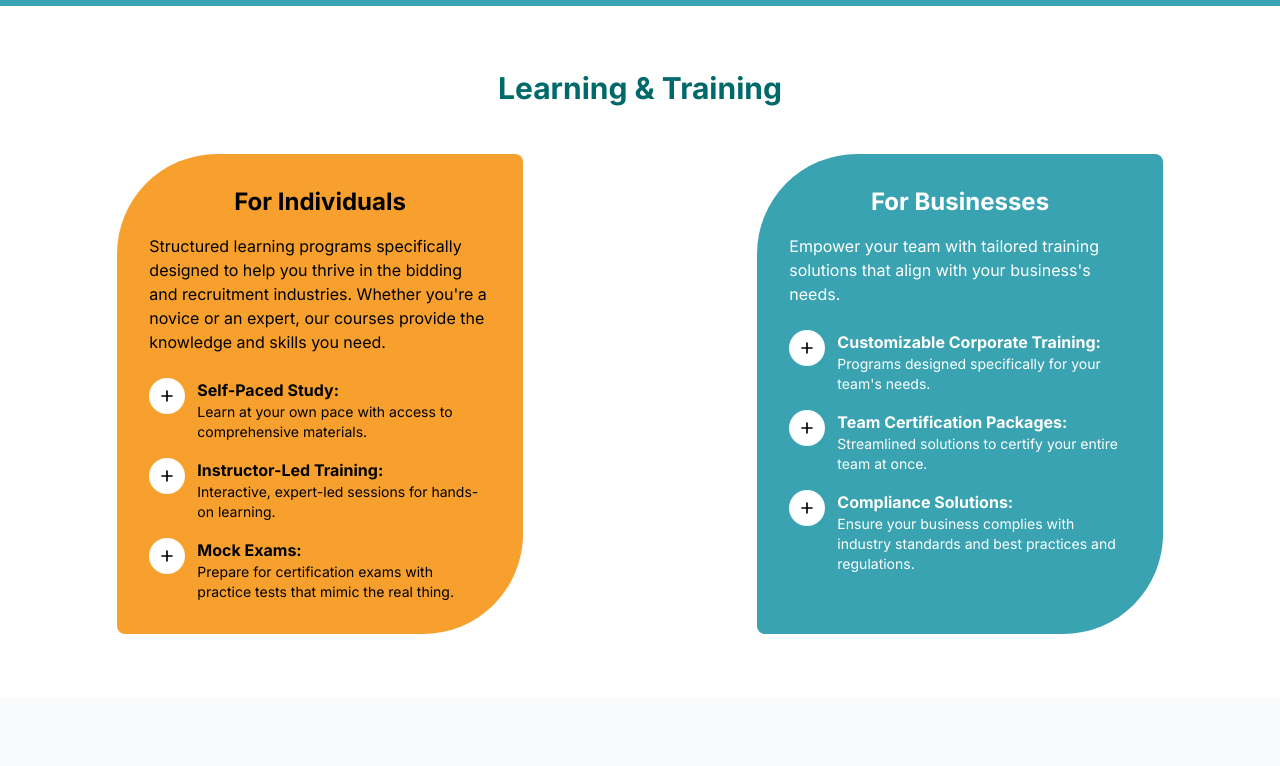
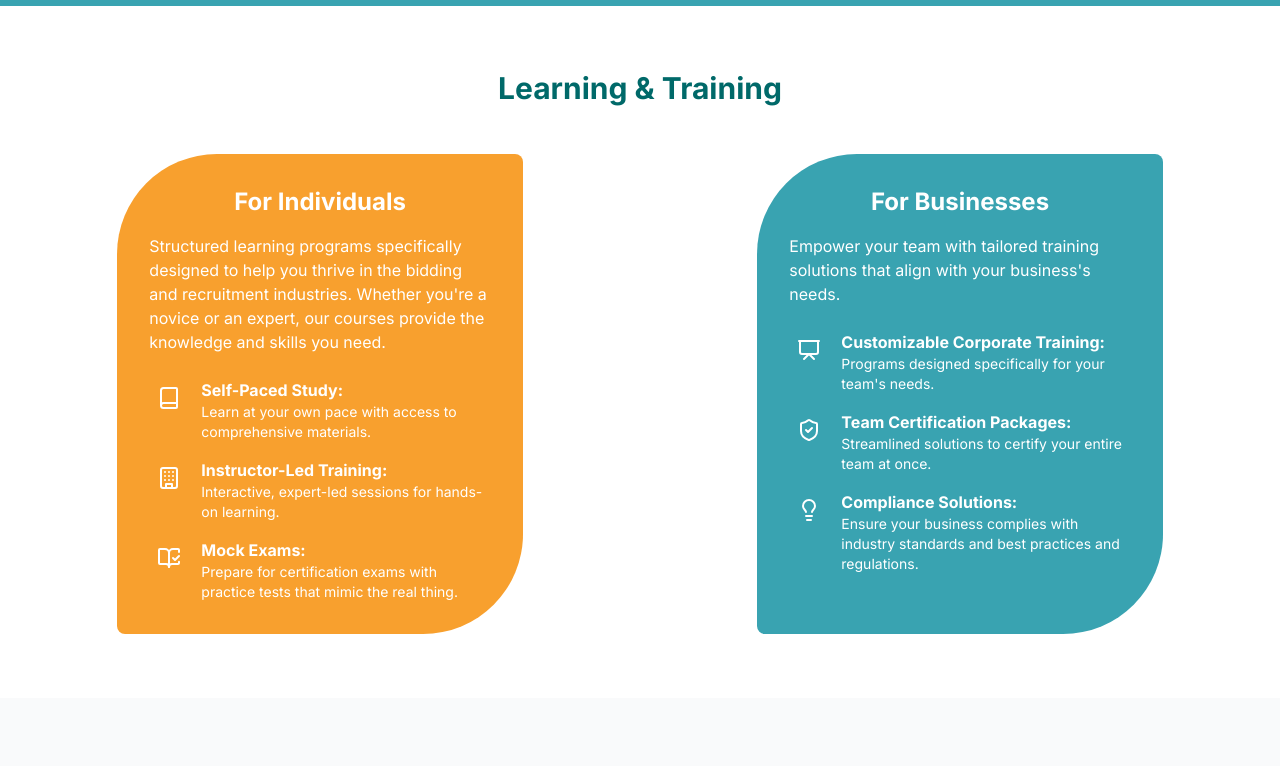
Before and after one commit to DevHayaa/SnB, a Next.js app: page / in a window 1280 px wide. Shown: the part 2000-2766 px from the top of the page. Built offline with nearby package versions, Linux system fonts and the light colour scheme; no server answers.

Commit message:
Refactor Navbar and Home components for improved layout and styling

```diff
--- a/app/page.tsx
+++ b/app/page.tsx
@@ -1,10 +1,11 @@
 import { Suspense } from "react"
 import Image from "next/image"
-import { Check } from "lucide-react"
+import { Book, Building, Check } from "lucide-react"
 import Navbar from "@/components/navbar"
 import { Button } from "@/components/ui/button"
 import { getHomePageData, getCertifications, parseWordPressContent } from "@/lib/wordpress"
 import HomeLoading from "@/components/home-loading"
+import { Certificate } from "crypto"
 
 // Update the Home component to handle errors better
 export default async function Home() {
@@ -229,52 +230,50 @@ export default async function Home() {
           <div className="grid grid-cols-1 md:grid-cols-2 gap-8">
             <div className="bg-[#f8a02e] rounded-lg p-8 h-full w-4/5 md:w-3/4 lg:w-2/3 mx-auto flex flex-col"   style={{ borderBottomRightRadius: "100px", borderTopLeftRadius: "100px" }}
             >
-              <h3 className="text-2xl font-bold text-black mb-4 text-center">For Individuals</h3>
-              <p className="text-black mb-6">
+              <h3 className="text-2xl font-bold text-white mb-4 text-center">For Individuals</h3>
+              <p className="text-white mb-6">
                 Structured learning programs specifically designed to help you thrive in the bidding and recruitment
                 industries. Whether you're a novice or an expert, our courses provide the knowledge and skills you need.
               </p>
 
               <div className="space-y-4">
                 <div className="flex items-start gap-3">
-                  <div className="bg-white p-2 rounded-full">
-                    <svg className="h-5 w-5" viewBox="0 0 24 24" fill="none" xmlns="http://www.w3.org/2000/svg">
+                  <div className="p-2 rounded-full">
+                    {/* <svg className="h-5 w-5" viewBox="0 0 24 24" fill="none" xmlns="http://www.w3.org/2000/svg">
                       <rect width="24" height="24" fill="white" />
                       <path d="M12 6V18" stroke="#000000" strokeWidth="2" strokeLinecap="round" />
                       <path d="M6 12H18" stroke="#000000" strokeWidth="2" strokeLinecap="round" />
-                    </svg>
+                    </svg> */}
+                    <Book className="text-white" />
                   </div>
                   <div>
-                    <h4 className="font-bold text-black">Self-Paced Study:</h4>
-                    <p className="text-sm text-black">Learn at your own pace with access to comprehensive materials.</p>
+                    <h4 className="font-bold text-white">Self-Paced Study:</h4>
+                    <p className="text-sm text-white">Learn at your own pace with access to comprehensive materials.</p>
                     </div>
                 </div>
 
                 <div className="flex items-start gap-3">
-                  <div className="bg-white p-2 rounded-full">
-                    <svg className="h-5 w-5" viewBox="0 0 24 24" fill="none" xmlns="http://www.w3.org/2000/svg">
+                  <div className="p-2 rounded-full">
+                    {/* <svg className="h-5 w-5" viewBox="0 0 24 24" fill="none" xmlns="http://www.w3.org/2000/svg">
                       <rect width="24" height="24" fill="white" />
                       <path d="M12 6V18" stroke="#000000" strokeWidth="2" strokeLinecap="round" />
                       <path d="M6 12H18" stroke="#000000" strokeWidth="2" strokeLinecap="round" />
-                    </svg>
+                    </svg> */}
+                    <Building className="text-white"/>
                   </div>
                   <div>
-                    <h4 className="font-bold text-black">Instructor-Led Training:</h4>
-                    <p className="text-sm text-black">Interactive, expert-led sessions for hands-on learning.</p>
+                    <h4 className="font-bold text-white">Instructor-Led Training:</h4>
+                    <p className="text-sm text-white">Interactive, expert-led sessions for hands-on learning.</p>
                   </div>
                 </div>
 
                 <div className="flex items-start gap-3">
-                  <div className="bg-white p-2 rounded-full">
-                    <svg className="h-5 w-5" viewBox="0 0 24 24" fill="none" xmlns="http://www.w3.org/2000/svg">
-                      <rect width="24" height="24" fill="white" />
-                      <path d="M12 6V18" stroke="#000000" strokeWidth="2" strokeLinecap="round" />
-                      <path d="M6 12H18" stroke="#000000" strokeWidth="2" strokeLinecap="round" />
-                    </svg>
+                  <div className="p-2 rounded-full">
+                  <svg xmlns="http://www.w3.org/2000/svg" width="24" height="24" viewBox="0 0 24 24" fill="none" stroke="currentColor" stroke-width="2" stroke-linecap="round" stroke-linejoin="round" className="lucide lucide-book-open-check text-white"><path d="M12 21V7"/><path d="m16 12 2 2 4-4"/><path d="M22 6V4a1 1 0 0 0-1-1h-5a4 4 0 0 0-4 4 4 4 0 0 0-4-4H3a1 1 0 0 0-1 1v13a1 1 0 0 0 1 1h6a3 3 0 0 1 3 3 3 3 0 0 1 3-3h6a1 1 0 0 0 1-1v-1.3"/></svg>
                   </div>
                   <div>
-                    <h4 className="font-bold text-black">Mock Exams:</h4>
-                    <p className="text-sm text-black">
+                    <h4 className="font-bold text-white">Mock Exams:</h4>
+                    <p className="text-sm text-white">
                       Prepare for certification exams with practice tests that mimic the real thing.
                     </p>
                   </div>
@@ -291,12 +290,8 @@ export default async function Home() {
 
               <div className="space-y-4">
                 <div className="flex items-start gap-3">
-                  <div className="bg-white p-2 rounded-full">
-                    <svg className="h-5 w-5" viewBox="0 0 24 24" fill="none" xmlns="http://www.w3.org/2000/svg">
-                      <rect width="24" height="24" fill="white" />
-                      <path d="M12 6V18" stroke="#000000" strokeWidth="2" strokeLinecap="round" />
-                      <path d="M6 12H18" stroke="#000000" strokeWidth="2" strokeLinecap="round" />
-                    </svg>
+                  <div className="p-2 rounded-full">
+                  <svg xmlns="http://www.w3.org/2000/svg" width="24" height="24" viewBox="0 0 24 24" fill="none" stroke="currentColor" stroke-width="2" stroke-linecap="round" stroke-linejoin="round" className="lucide lucide-presentation text-white"><path d="M2 3h20"/><path d="M21 3v11a2 2 0 0 1-2 2H5a2 2 0 0 1-2-2V3"/><path d="m7 21 5-5 5 5"/></svg>
                   </div>
                   <div>
                     <h4 className="font-bold text-white">Customizable Corporate Training:</h4>
@@ -305,12 +300,8 @@ export default async function Home() {
                 </div>
 
                 <div className="flex items-start gap-3">
-                  <div className="bg-white p-2 rounded-full">
-                    <svg className="h-5 w-5" viewBox="0 0 24 24" fill="none" xmlns="http://www.w3.org/2000/svg">
-                      <rect width="24" height="24" fill="white" />
-                      <path d="M12 6V18" stroke="#000000" strokeWidth="2" strokeLinecap="round" />
-                      <path d="M6 12H18" stroke="#000000" strokeWidth="2" strokeLinecap="round" />
-                    </svg>
+                  <div className=" p-2 rounded-full">
+                  <svg xmlns="http://www.w3.org/2000/svg" width="24" height="24" viewBox="0 0 24 24" fill="none" stroke="currentColor" stroke-width="2" stroke-linecap="round" stroke-linejoin="round" className="lucide lucide-shield-check text-white"><path d="M20 13c0 5-3.5 7.5-7.66 8.95a1 1 0 0 1-.67-.01C7.5 20.5 4 18 4 13V6a1 1 0 0 1 1-1c2 0 4.5-1.2 6.24-2.72a1.17 1.17 0 0 1 1.52 0C14.51 3.81 17 5 19 5a1 1 0 0 1 1 1z"/><path d="m9 12 2 2 4-4"/></svg>
                   </div>
                   <div>
                     <h4 className="font-bold text-white">Team Certification Packages:</h4>
@@ -319,12 +310,8 @@ export default async function Home() {
                 </div>
 
                 <div className="flex items-start gap-3">
-                  <div className="bg-white p-2 rounded-full">
-                    <svg className="h-5 w-5" viewBox="0 0 24 24" fill="none" xmlns="http://www.w3.org/2000/svg">
-                      <rect width="24" height="24" fill="white" />
-                      <path d="M12 6V18" stroke="#000000" strokeWidth="2" strokeLinecap="round" />
-                      <path d="M6 12H18" stroke="#000000" strokeWidth="2" strokeLinecap="round" />
-                    </svg>
+                  <div className="p-2 rounded-full">
+                  <svg xmlns="http://www.w3.org/2000/svg" width="24" height="24" viewBox="0 0 24 24" fill="none" stroke="currentColor" stroke-width="2" stroke-linecap="round" stroke-linejoin="round" className="lucide lucide-lightbulb text-white"><path d="M15 14c.2-1 .7-1.7 1.5-2.5 1-.9 1.5-2.2 1.5-3.5A6 6 0 0 0 6 8c0 1 .2 2.2 1.5 3.5.7.7 1.3 1.5 1.5 2.5"/><path d="M9 18h6"/><path d="M10 22h4"/></svg>
                   </div>
                   <div>
                     <h4 className="font-bold text-white">Compliance Solutions:</h4>
--- a/components/navbar.tsx
+++ b/components/navbar.tsx
@@ -1,23 +1,23 @@
-"use client"
+"use client";
 
-import { useState, useEffect } from "react"
-import Link from "next/link"
-import Image from "next/image"
-import { Menu } from "lucide-react"
-import { Button } from "@/components/ui/button"
-import { getMenuItems } from "@/lib/wordpress"
+import { useState, useEffect } from "react";
+import Link from "next/link";
+import Image from "next/image";
+import { Menu } from "lucide-react";
+import { Button } from "@/components/ui/button";
+import { getMenuItems } from "@/lib/wordpress";
 
 interface MenuItem {
-  id: number
-  title: string
-  url: string
-  order: number
-  parent: number
-  children?: MenuItem[]
+  id: number;
+  title: string;
+  url: string;
+  order: number;
+  parent: number;
+  children?: MenuItem[];
 }
 
 export default function Navbar() {
-  const [isMenuOpen, setIsMenuOpen] = useState(false)
+  const [isMenuOpen, setIsMenuOpen] = useState(false);
   const [menuItems, setMenuItems] = useState<MenuItem[]>([
     { id: 1, title: "COMPLIANCE", url: "/", order: 1, parent: 0 },
     { id: 2, title: "LEARNING", url: "/", order: 2, parent: 0 },
@@ -25,28 +25,29 @@ export default function Navbar() {
     { id: 4, title: "ABOUT US", url: "/", order: 4, parent: 0 },
     { id: 5, title: "MEMBERSHIP", url: "/", order: 5, parent: 0 },
     { id: 6, title: "REGISTERATION", url: "/", order: 6, parent: 0 },
-  ])
+  ]);
 
   useEffect(() => {
     // Fetch menu items from WordPress
     const fetchMenu = async () => {
       try {
-        const items = await getMenuItems("main-menu")
+        const items = await getMenuItems("main-menu");
+        console.log("Fetched Menu Items:", items); // Debugging
         if (items && items.length > 0) {
-          setMenuItems(items)
+          setMenuItems(items);
         }
       } catch (error) {
-        console.error("Error fetching menu:", error)
+        console.error("Error fetching menu:", error);
         // Keep default menu items on error
       }
-    }
+    };
 
-    fetchMenu()
-  }, [])
+    fetchMenu();
+  }, []);
 
   const toggleMenu = () => {
-    setIsMenuOpen(!isMenuOpen)
-  }
+    setIsMenuOpen(!isMenuOpen);
+  };
 
   return (
     <header className="bg-white shadow-sm sticky top-0 z-50">
@@ -66,8 +67,8 @@ export default function Navbar() {
           </div>
 
           {/* Navigation links centered */}
-          <div className="hidden md:flex flex-1 justify-center">
-            <nav className="flex space-x-6">
+          <div className="hidden md:flex flex-1 justify-center flex-wrap">
+            <nav className="flex space-x-4">
               {menuItems.map((item) => (
                 <Link
                   key={item.id}
@@ -90,7 +91,7 @@ export default function Navbar() {
 
         {/* Mobile menu */}
         {isMenuOpen && (
-          <div className="md:hidden py-4 border-t">
+          <div className="md:hidden py-4 border-t w-full px-4">
             <nav className="flex flex-col space-y-3">
               {menuItems.map((item) => (
                 <Link
@@ -107,5 +108,5 @@ export default function Navbar() {
         )}
       </div>
     </header>
-  )
+  );
 }
```
